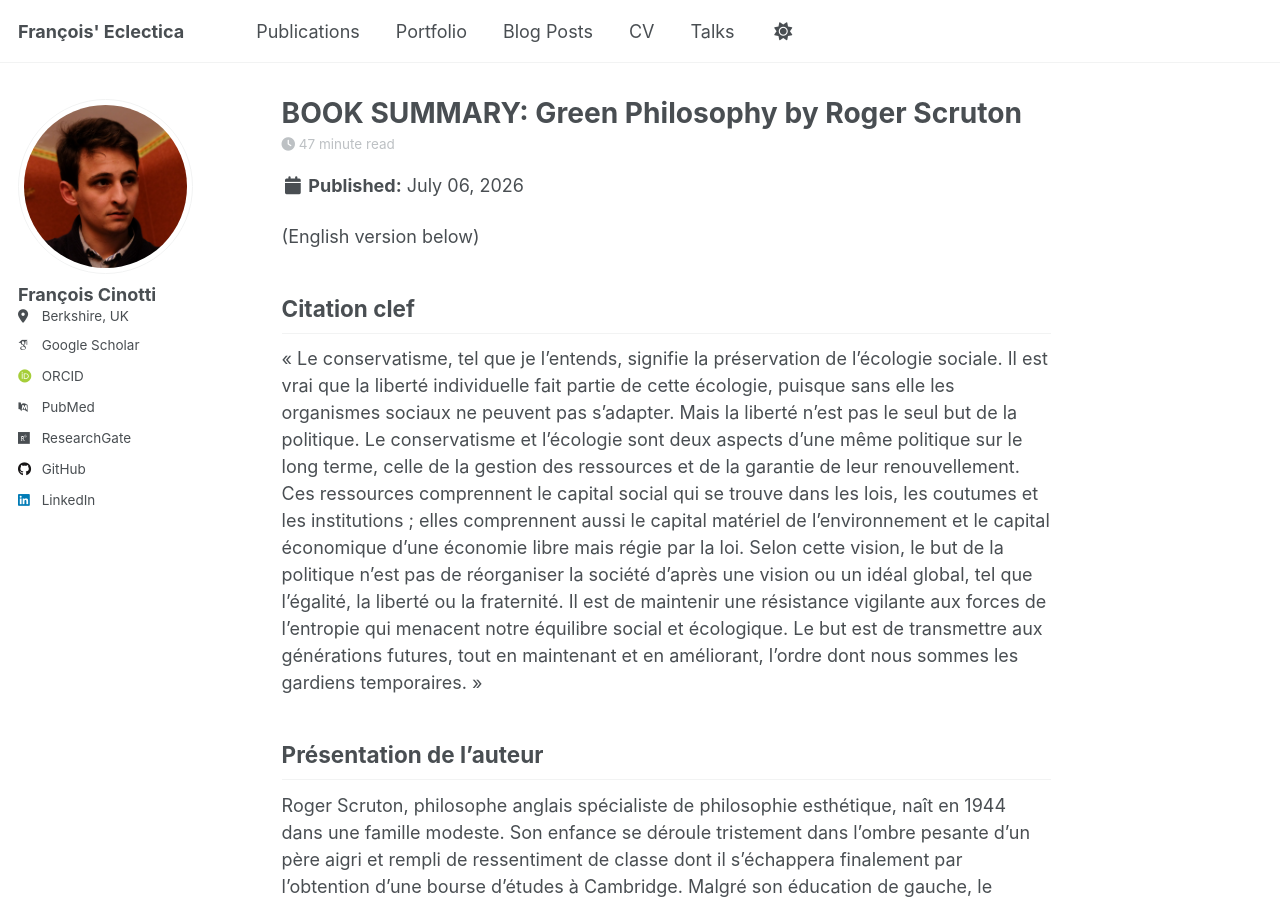
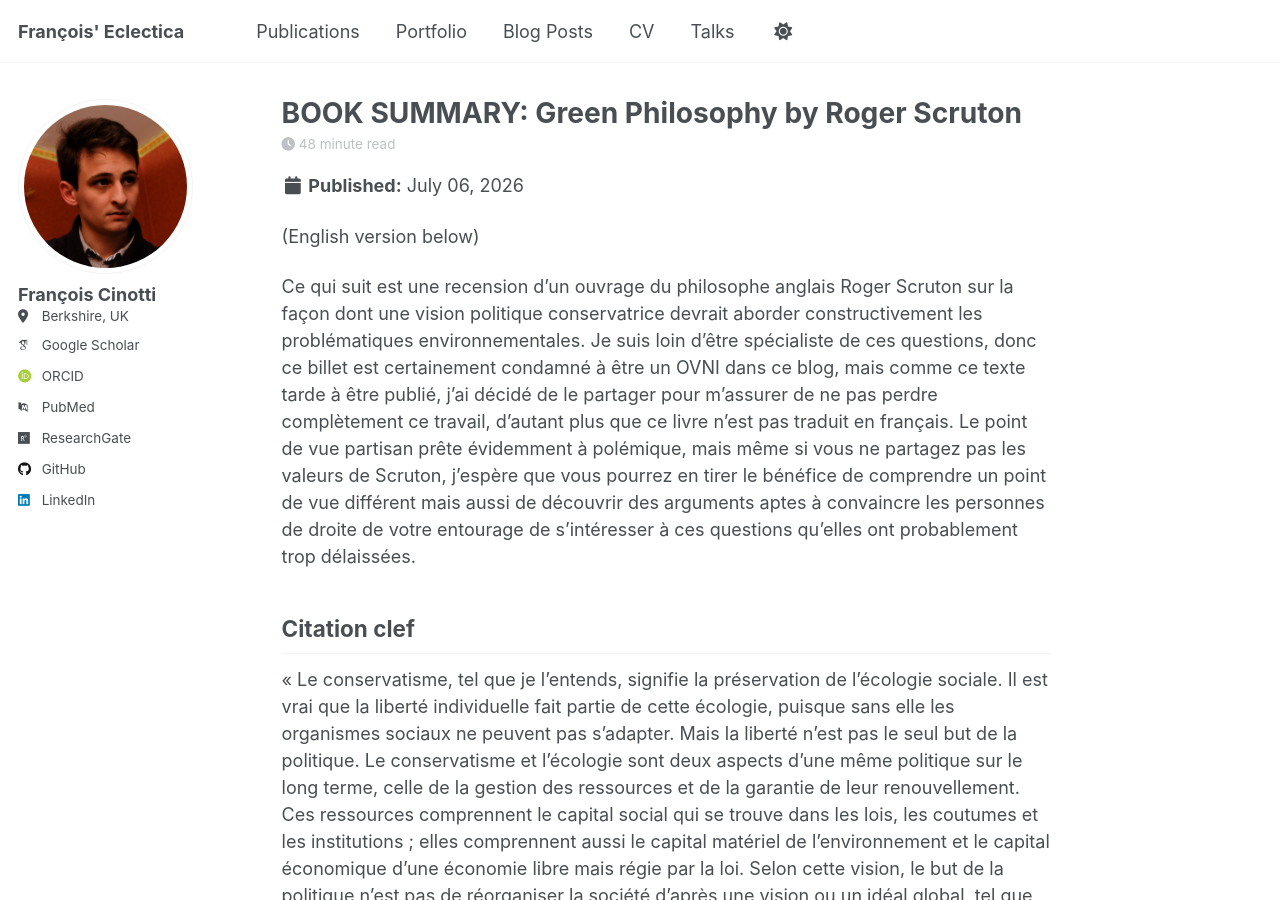
Before and after one commit to frct/frct.github.io, a Jekyll site: the page built from _posts/2026-07-06-Green_Philosophy.md, in a window 1280 px wide and 900 px high. Built offline with Jekyll 4.4.1, drawn with Linux system fonts in a browser that asks for light colours; some web fonts are replaced; a script that is not in the unit is left out.

Commit message:
Add review of Roger Scruton's environmental philosophy
Added a review of Roger Scruton's work on conservative environmentalism, discussing its relevance and implications.

```diff
--- a/_posts/2026-07-06-Green_Philosophy.md
+++ b/_posts/2026-07-06-Green_Philosophy.md
@@ -7,6 +7,8 @@ tags :
 ---
 
 (English version below)
+
+Ce qui suit est une recension d'un ouvrage du philosophe anglais Roger Scruton sur la façon dont une vision politique conservatrice devrait aborder constructivement les problématiques environnementales. Je suis loin d'être spécialiste de ces questions, donc ce billet est certainement condamné à être un OVNI dans ce blog, mais comme ce texte tarde à être publié, j'ai décidé de le partager pour m'assurer de ne pas perdre complètement ce travail, d'autant plus que ce livre n'est pas traduit en français. Le point de vue partisan prête évidemment à polémique, mais même si vous ne partagez pas les valeurs de Scruton, j'espère que vous pourrez en tirer le bénéfice de comprendre un point de vue différent mais aussi de découvrir des arguments aptes à convaincre les personnes de droite de votre entourage de s'intéresser à ces questions qu'elles ont probablement trop délaissées.
 
 ## Citation clef
 « Le conservatisme, tel que je l’entends, signifie la préservation de l’écologie sociale. Il est vrai que la liberté individuelle fait partie de cette écologie, puisque sans elle les organismes sociaux ne peuvent pas s’adapter. Mais la liberté n’est pas le seul but de la politique. Le conservatisme et l’écologie sont deux aspects d’une même politique sur le long terme, celle de la gestion des ressources et de la garantie de leur renouvellement. Ces ressources comprennent le capital social qui se trouve dans les lois, les coutumes et les institutions ; elles comprennent aussi le capital matériel de l’environnement et le capital économique d’une économie libre mais régie par la loi. Selon cette vision, le but de la politique n’est pas de réorganiser la société d’après une vision ou un idéal global, tel que l’égalité, la liberté ou la fraternité. Il est de maintenir une résistance vigilante aux forces de l’entropie qui menacent notre équilibre social et écologique. Le but est de transmettre aux générations futures, tout en maintenant et en améliorant, l’ordre dont nous sommes les gardiens temporaires. »
```
